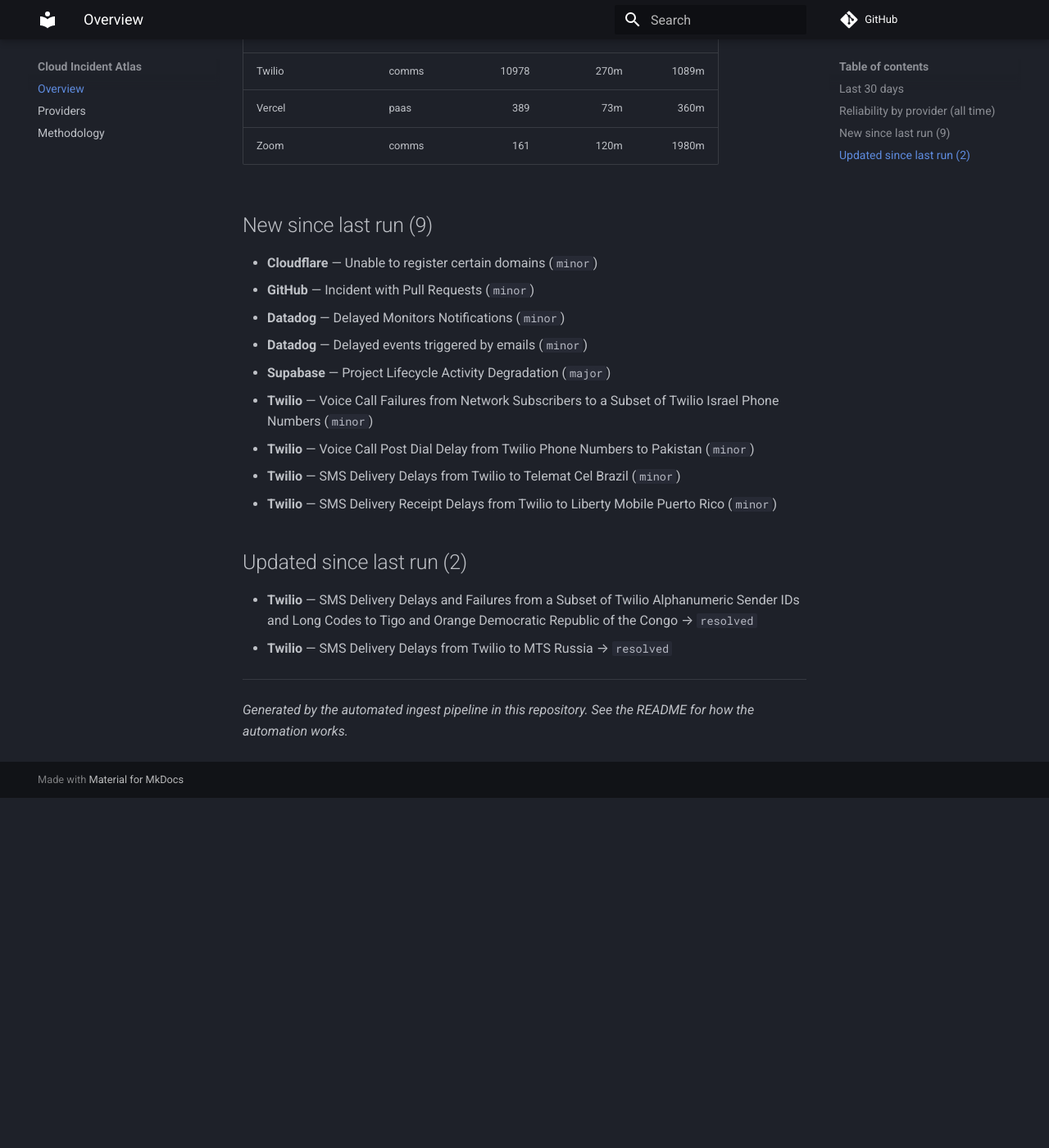
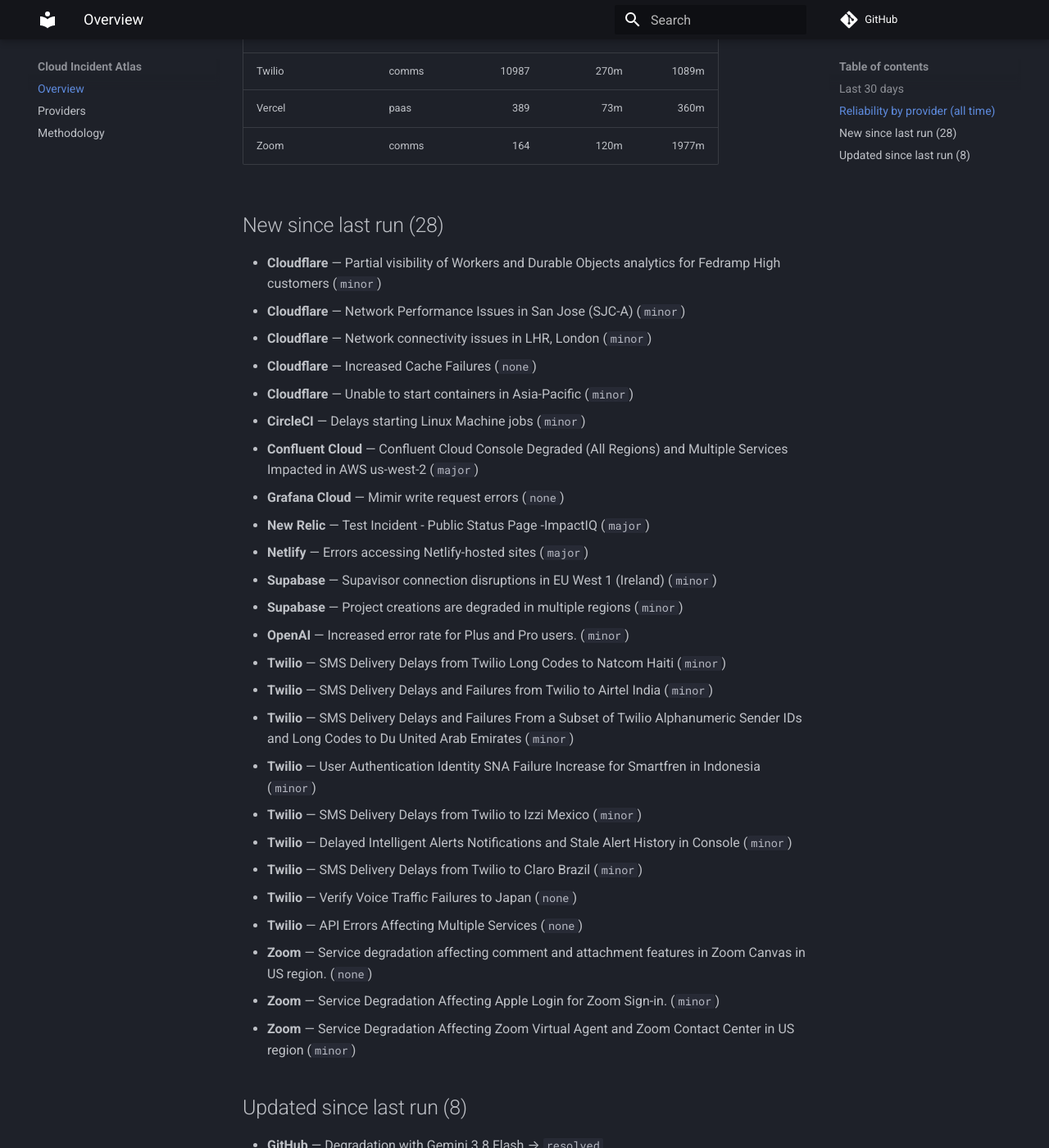
Before and after one commit to ayushgupta07xx/cloud-incident-atlas, an MkDocs documentation site: the page built from docs/index.md, in a window 1280 px wide and 1400 px high, scrolled down 1383 px. Shown: the whole window at 82% size. Built offline with MkDocs 1.6.1 and Material for MkDocs 9.7.7, drawn with Linux system fonts in a browser that asks for light colours; comment, search, counter and statistics services are not loaded; before the commit the page ends 2356 px from its top, so only the background shows below that; some of the changed text lies outside the part shown.

Commit message:
docs: refresh digest and charts
Regenerated from the corpus by the ingest pipeline.

Run: https://github.com/ayushgupta07xx/cloud-incident-atlas/actions/runs/35738493257

Co-authored-by: github-actions[bot] <41898282+github-actions[bot]@users.noreply.github.com>

```diff
--- a/docs/index.md
+++ b/docs/index.md
@@ -1,57 +1,79 @@
 # Cloud Incident Atlas
 
-Cross-vendor incident data for 24 providers. Corpus: **23,108 incidents**. Updated 2026-09-21.
+Cross-vendor incident data for 24 providers. Corpus: **23,136 incidents**. Updated 2026-09-22.
 
 ## Last 30 days
 
-- Incidents recorded: **471**
-- Major or worse: **65**
+- Incidents recorded: **494**
+- Major or worse: **68**
 
 ## Reliability by provider (all time)
 
 | Provider | Category | Incidents | Median MTTR | p90 MTTR |
 | --- | --- | ---: | ---: | ---: |
 | Atlassian | devtools | 39 | 120m | 2244m |
-| Amazon Web Services | cloud | 70 | — | — |
-| CircleCI | devtools | 310 | 67m | 481m |
-| Cloudflare | cdn | 6696 | 239m | 495m |
-| Confluent Cloud | data | 256 | 193m | 1648m |
-| Datadog | observability | 124 | 74m | 233m |
+| Amazon Web Services | cloud | 73 | — | — |
+| CircleCI | devtools | 311 | 66m | 481m |
+| Cloudflare | cdn | 6701 | 239m | 495m |
+| Confluent Cloud | data | 257 | 193m | 1647m |
+| Datadog | observability | 124 | 74m | 231m |
 | DigitalOcean | cloud | 506 | 145m | 573m |
 | Discord | comms | 222 | 56m | 294m |
 | Elastic Cloud | observability | 257 | 191m | 1454m |
 | Google Cloud Platform | cloud | 6 | 444m | — |
 | GitHub | devtools | 624 | 67m | 287m |
-| Grafana Cloud | observability | 757 | 90m | 1135m |
+| Grafana Cloud | observability | 758 | 90m | 1135m |
 | HashiCorp Cloud | devtools | 36 | 215m | 1499m |
 | MongoDB Atlas | data | 273 | 120m | 1428m |
-| Netlify | paas | 218 | 40m | 205m |
-| New Relic | observability | 105 | 63m | 313m |
+| Netlify | paas | 219 | 41m | 202m |
+| New Relic | observability | 106 | 63m | 312m |
 | npm | devtools | 63 | 103m | 322m |
-| OpenAI | ai | 75 | 113m | 643m |
+| OpenAI | ai | 76 | 111m | 634m |
 | Sentry | observability | 341 | 86m | 363m |
 | Snowflake | data | 200 | 120m | 594m |
-| Supabase | paas | 402 | 158m | 1050m |
-| Twilio | comms | 10978 | 270m | 1089m |
+| Supabase | paas | 404 | 154m | 1026m |
+| Twilio | comms | 10987 | 270m | 1089m |
 | Vercel | paas | 389 | 73m | 360m |
-| Zoom | comms | 161 | 120m | 1980m |
+| Zoom | comms | 164 | 120m | 1977m |
 
-## New since last run (9)
+## New since last run (28)
 
-- **Cloudflare** — Unable to register certain domains (`minor`)
-- **GitHub** — Incident with Pull Requests (`minor`)
-- **Datadog** — Delayed Monitors Notifications (`minor`)
-- **Datadog** — Delayed events triggered by emails (`minor`)
-- **Supabase** — Project Lifecycle Activity Degradation (`major`)
-- **Twilio** — Voice Call Failures from Network Subscribers to a Subset of Twilio Israel Phone Numbers (`minor`)
-- **Twilio** — Voice Call Post Dial Delay from Twilio Phone Numbers to Pakistan (`minor`)
-- **Twilio** — SMS Delivery Delays from Twilio to Telemat Cel Brazil (`minor`)
-- **Twilio** — SMS Delivery Receipt Delays from Twilio to Liberty Mobile Puerto Rico (`minor`)
+- **Cloudflare** — Partial visibility of Workers and Durable Objects analytics for Fedramp High customers (`minor`)
+- **Cloudflare** — Network Performance Issues in San Jose (SJC-A) (`minor`)
+- **Cloudflare** — Network connectivity issues in LHR, London (`minor`)
+- **Cloudflare** — Increased Cache Failures (`none`)
+- **Cloudflare** — Unable to start containers in Asia-Pacific (`minor`)
+- **CircleCI** — Delays starting Linux Machine jobs (`minor`)
+- **Confluent Cloud** — Confluent Cloud Console Degraded (All Regions) and Multiple Services Impacted in AWS us-west-2 (`major`)
+- **Grafana Cloud** — Mimir write request errors (`none`)
+- **New Relic** — Test Incident - Public Status Page -ImpactIQ (`major`)
+- **Netlify** — Errors accessing Netlify-hosted sites (`major`)
+- **Supabase** — Supavisor connection disruptions in EU West 1 (Ireland) (`minor`)
+- **Supabase** — Project creations are degraded in multiple regions (`minor`)
+- **OpenAI** — Increased error rate for Plus and Pro users. (`minor`)
+- **Twilio** — SMS Delivery Delays from Twilio Long Codes to Natcom Haiti (`minor`)
+- **Twilio** — SMS Delivery Delays and Failures from Twilio to Airtel India (`minor`)
+- **Twilio** — SMS Delivery Delays and Failures From a Subset of Twilio Alphanumeric Sender IDs and Long Codes to Du United Arab Emirates (`minor`)
+- **Twilio** — User Authentication Identity SNA Failure Increase for Smartfren in Indonesia (`minor`)
+- **Twilio** — SMS Delivery Delays from Twilio to Izzi Mexico (`minor`)
+- **Twilio** — Delayed Intelligent Alerts Notifications and Stale Alert History in Console (`minor`)
+- **Twilio** — SMS Delivery Delays from Twilio to Claro Brazil (`minor`)
+- **Twilio** — Verify Voice Traffic Failures to Japan (`none`)
+- **Twilio** — API Errors Affecting Multiple Services (`none`)
+- **Zoom** — Service degradation affecting comment and attachment features in Zoom Canvas in US region. (`none`)
+- **Zoom** — Service Degradation Affecting Apple Login for Zoom Sign-in. (`minor`)
+- **Zoom** — Service Degradation Affecting Zoom Virtual Agent and Zoom Contact Center in US region (`minor`)
 
-## Updated since last run (2)
+## Updated since last run (8)
 
-- **Twilio** — SMS Delivery Delays and Failures from a Subset of Twilio Alphanumeric Sender IDs and Long Codes to Tigo and Orange Democratic Republic of the Congo → `resolved`
-- **Twilio** — SMS Delivery Delays from Twilio to MTS Russia → `resolved`
+- **GitHub** — Degradation with Gemini 3.8 Flash → `resolved`
+- **GitHub** — Disruption with some GitHub services → `resolved`
+- **Datadog** — Delayed Monitors Notifications → `resolved`
+- **Confluent Cloud** — Confluent Cloud — Degraded inter-region connectivity — AWS us-west-2 → `resolved`
+- **Twilio** — SMS Delivery Delays from Twilio to Telemat Cel Brazil → `resolved`
+- **Twilio** — Voice Call Failures from Network Subscribers to a Subset of Twilio Israel Phone Numbers → `resolved`
+- **Twilio** — Voice Call Post Dial Delay from Twilio Phone Numbers to Jazz Pakistan → `identified`
+- **Twilio** — SMS Delivery Receipt Delays from Twilio Phone Numbers to Liberty Mobile Puerto Rico → `monitoring`
 
 ---
 
```
Also changed, not shown: README.md (+10 -7 lines), docs/providers.md (+20 -20 lines), docs/img/mttr.svg, docs/img/timeline.svg.
